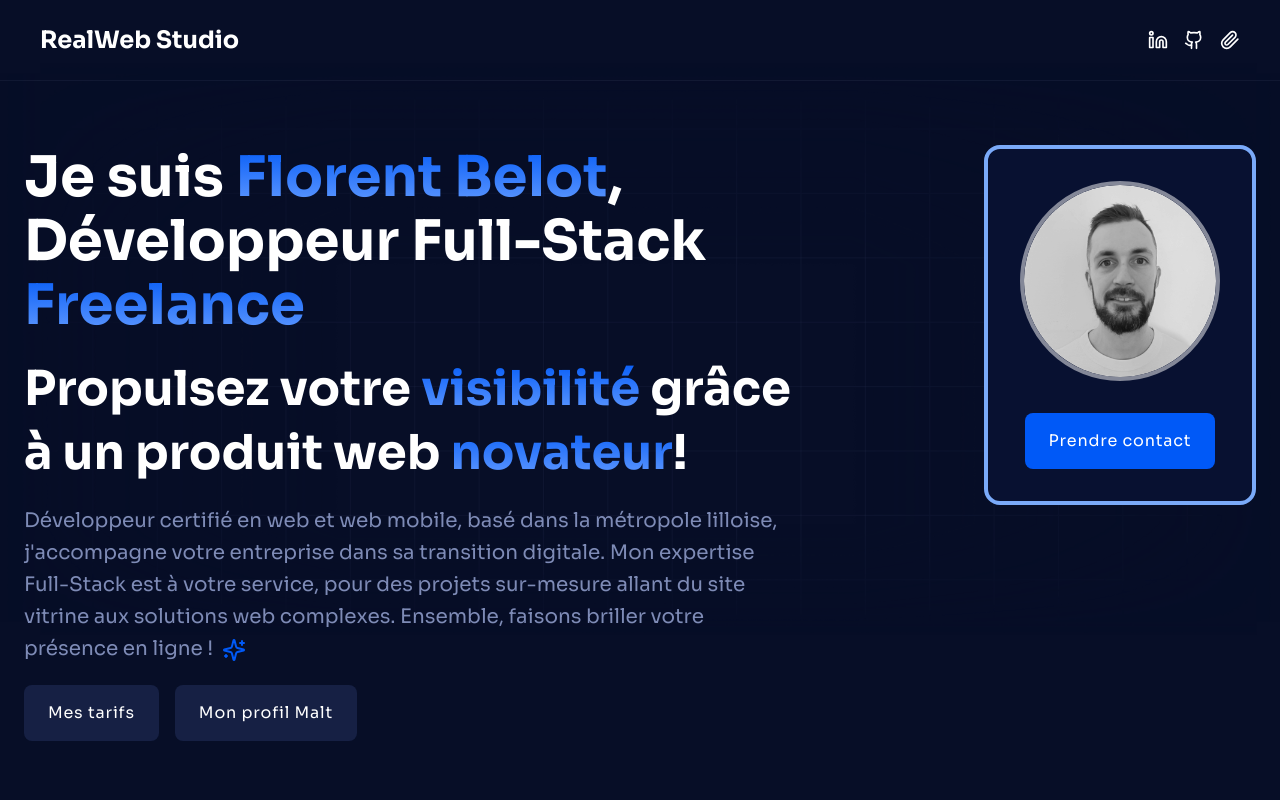
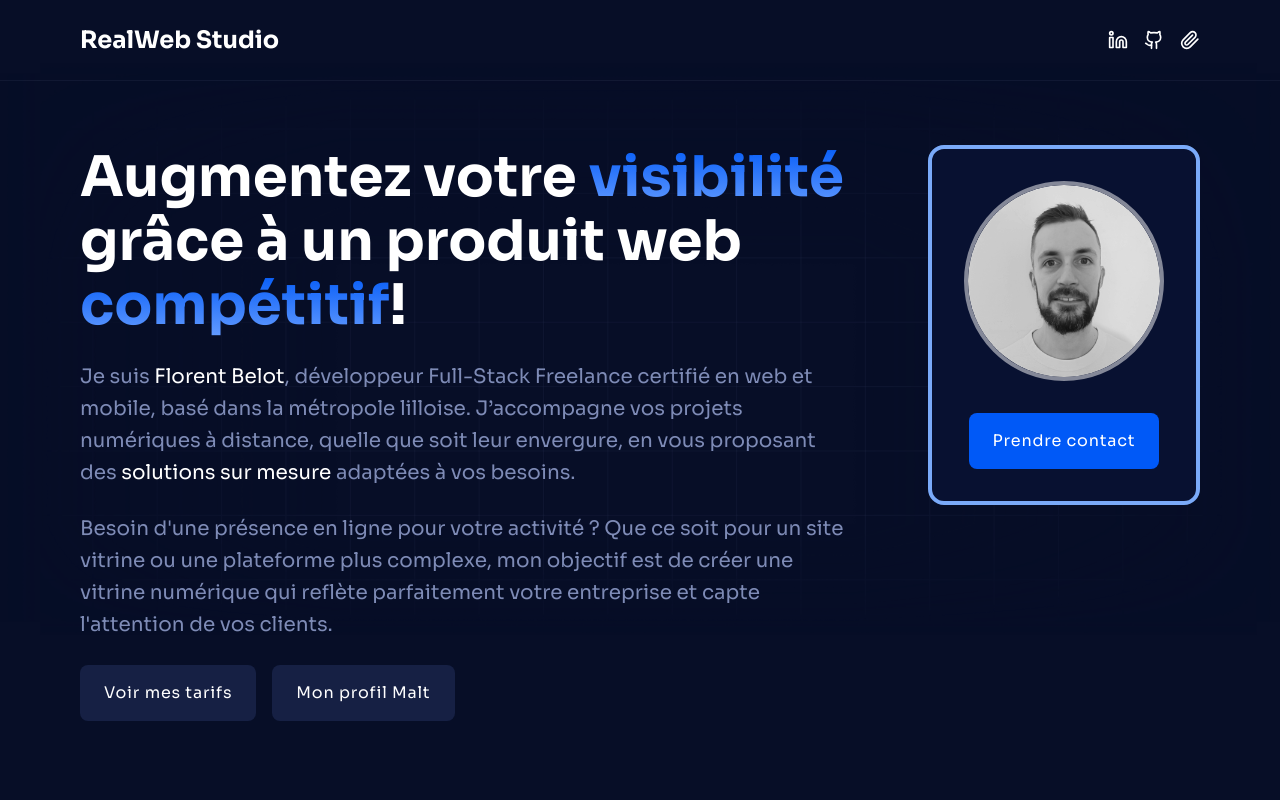
Before and after one commit to OnaFlorent/RealWeb-Expertise, a React (Vite) app: page / in a window 1280 px wide. Shown: the top 800 px of the page. Built offline with nearby package versions, Linux system fonts and the light colour scheme.

Commit message:
Container/Hero/Services

```diff
--- a/src/components/Container.jsx
+++ b/src/components/Container.jsx
@@ -1,7 +1,7 @@
 export const Container = ({ children, className }) => {
   return (
     <div
-      className={`max-w-[80rem] mx-auto px-5 md:px-10 lg:px-15 ${
+      className={`max-w-[100rem] mx-auto px-5 md:px-10 lg:px-20 ${
         className || ""
       }`}
     >
--- a/src/components/Hero.jsx
+++ b/src/components/Hero.jsx
@@ -4,7 +4,6 @@ import { Button } from "./Button";
 import { Container } from "./Container";
 import { Grid } from "./theme/Hero";
 import { motion } from "framer-motion";
-import { SparklesIcon } from "lucide-react";
 
 const Hero = () => {
   return (
@@ -42,45 +41,38 @@ const Hero = () => {
               </div>
             </motion.div>
           </div>
-          <div className="text-center lg:text-left max-w-3xl space-y-5">
+          <div className="text-center lg:text-left max-w-3xl space-y-6">
             <h1 className="h1">
-              <div>
-                Je suis
-                <span className="bg-clip-text text-transparent bg-gradient-to-b from-p-3 to-p-2">
-                  {" "}
-                  Florent Belot
-                </span>
-                , Développeur Full-Stack{" "}
-                <span className="bg-clip-text text-transparent bg-gradient-to-b from-p-3 to-p-2">
-                  Freelance
-                </span>
-              </div>
-            </h1>
-            <h2 className="h2">
-              Propulsez votre{" "}
+              Augmentez votre{" "}
               <span className="bg-clip-text text-transparent bg-gradient-to-b from-p-3 to-p-2">
                 visibilité
               </span>{" "}
               grâce à un produit web{" "}
               <span className="bg-clip-text text-transparent bg-gradient-to-b from-p-3 to-p-2">
-                novateur
+                compétitif
               </span>
               !
-            </h2>
+            </h1>
             <p className="body-1 text-n-5">
-              Développeur certifié en web et web mobile, basé dans la métropole
-              lilloise, j'accompagne votre entreprise dans sa transition
-              digitale. Mon expertise Full-Stack est à votre service, pour des
-              projets sur-mesure allant du site vitrine aux solutions web
-              complexes. Ensemble, faisons briller votre présence en ligne !{" "}
-              <SparklesIcon
-                className="inline-block text-p-3 w-6 h-6 ml-1"
-                aria-label="Sparkles Icon"
-              />
+              Je suis <span className="text-n-1">Florent Belot</span>,
+              développeur Full-Stack Freelance certifié en web et mobile, basé
+              dans la métropole lilloise. J’accompagne vos projets numériques à
+              distance, quelle que soit leur envergure, en vous proposant des{" "}
+              <a href="/#services" className="text-n-1">
+                solutions sur mesure
+              </a>{" "}
+              adaptées à vos besoins.
             </p>
+            <p className="body-1 text-n-5">
+              Besoin d'une présence en ligne pour votre activité ? Que ce soit
+              pour un site vitrine ou une plateforme plus complexe, mon objectif
+              est de créer une vitrine numérique qui reflète parfaitement votre
+              entreprise et capte l'attention de vos clients.
+            </p>
+
             <div className="flex justify-center lg:justify-start space-x-4 mt-8">
               <Button theme="secondary" href="/#pricing">
-                Mes tarifs
+                Voir mes tarifs
               </Button>
               <Button theme="secondary" className="cursor-not-allowed">
                 Mon profil Malt
--- a/src/components/Services.jsx
+++ b/src/components/Services.jsx
@@ -25,13 +25,13 @@ export const Services = () => {
                   alt={feature.alt}
                   width={48}
                   height={48}
-                  className="filter brightness-0 invert animate group-hover:rotate-12"
+                  className="filter brightness-0 invert group-hover:rotate-12 animate "
                 />
                 <div className="space-y-4">
-                  <h3 className="h4 bg-clip-text text-transparent bg-gradient-to-b from-p-3 to-p-2">
+                  <h3 className="h4 text-p-3 group-hover:text-n-1 animate">
                     {feature.title}
                   </h3>
-                  <p className="body-2 text-n-3">{feature.text}</p>
+                  <p className="body-2 text-n-5">{feature.text}</p>
                 </div>
               </div>
             ))}
--- a/src/constants/index.js
+++ b/src/constants/index.js
@@ -85,20 +85,20 @@ export const services = [
   },
   {
     id: "2",
-    title: "Responsive"
+    title: "Responsive",
   },
   {
     id: "3",
-    title: "Support continu"
+    title: "Support continu",
   },
   {
     id: "4",
-    title: "Landing pages en 72h"
+    title: "Landing pages en 72h",
   },
   {
     id: "5",
-    title: "Site vitrine en 48h"
-  }
+    title: "Site vitrine en 48h",
+  },
 ];
 
 export const features = [
@@ -128,7 +128,7 @@ export const features = [
     alt: "Icon_settings",
     image: icoSettings,
     title: "Maintenance et mise à niveau des systèmes",
-    text: "A pseudo-Latin text used in web design, layout, and printing in place of things to emphasise layouts for previewing layouts and visual mockups.",
+    text: "Services de maintenance et de mise à jour régulière des sites web et applications, assurant leur bon fonctionnement et la sécurité des données des utilisateurs.",
   },
   {
     id: "4",
```
